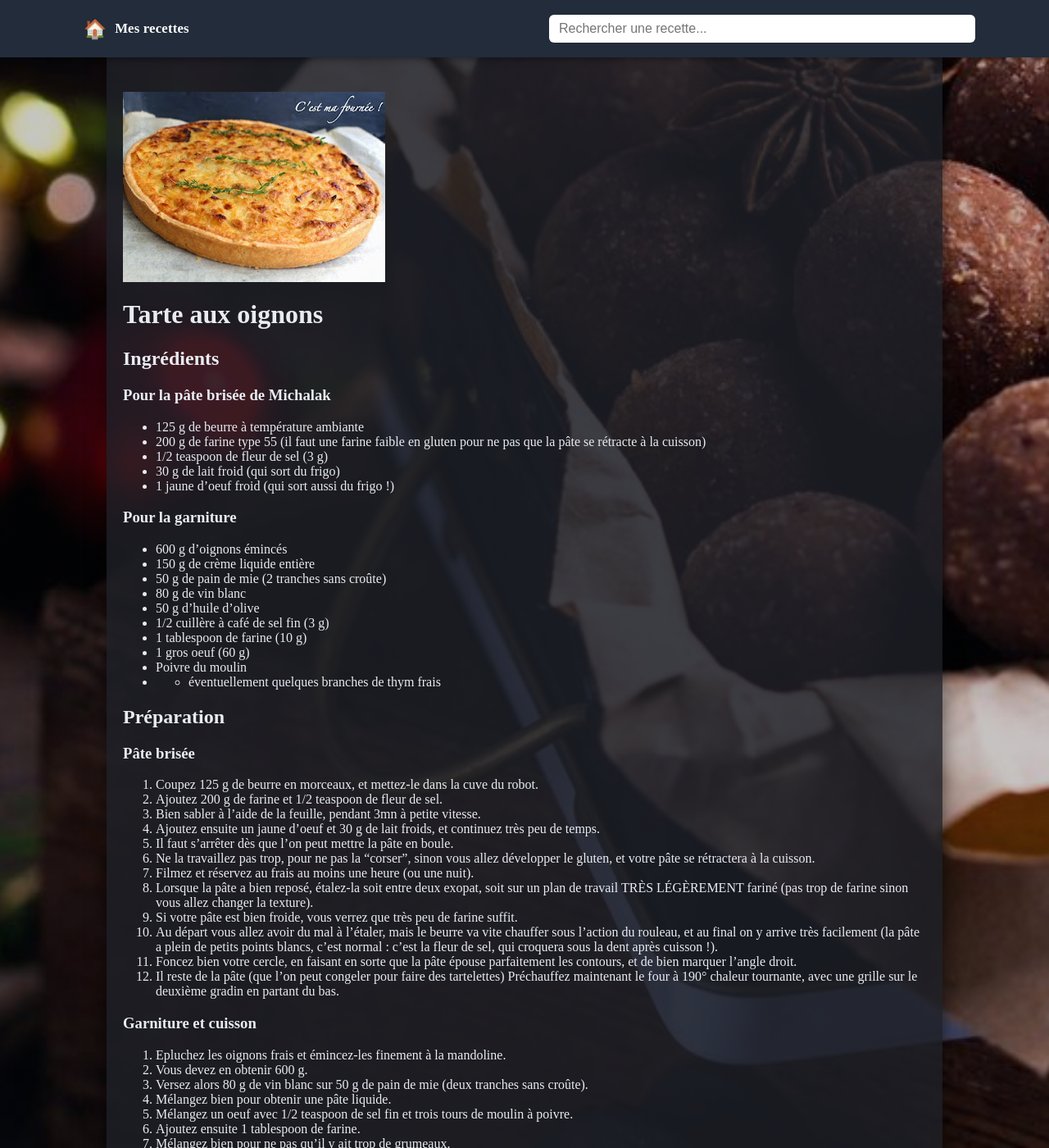
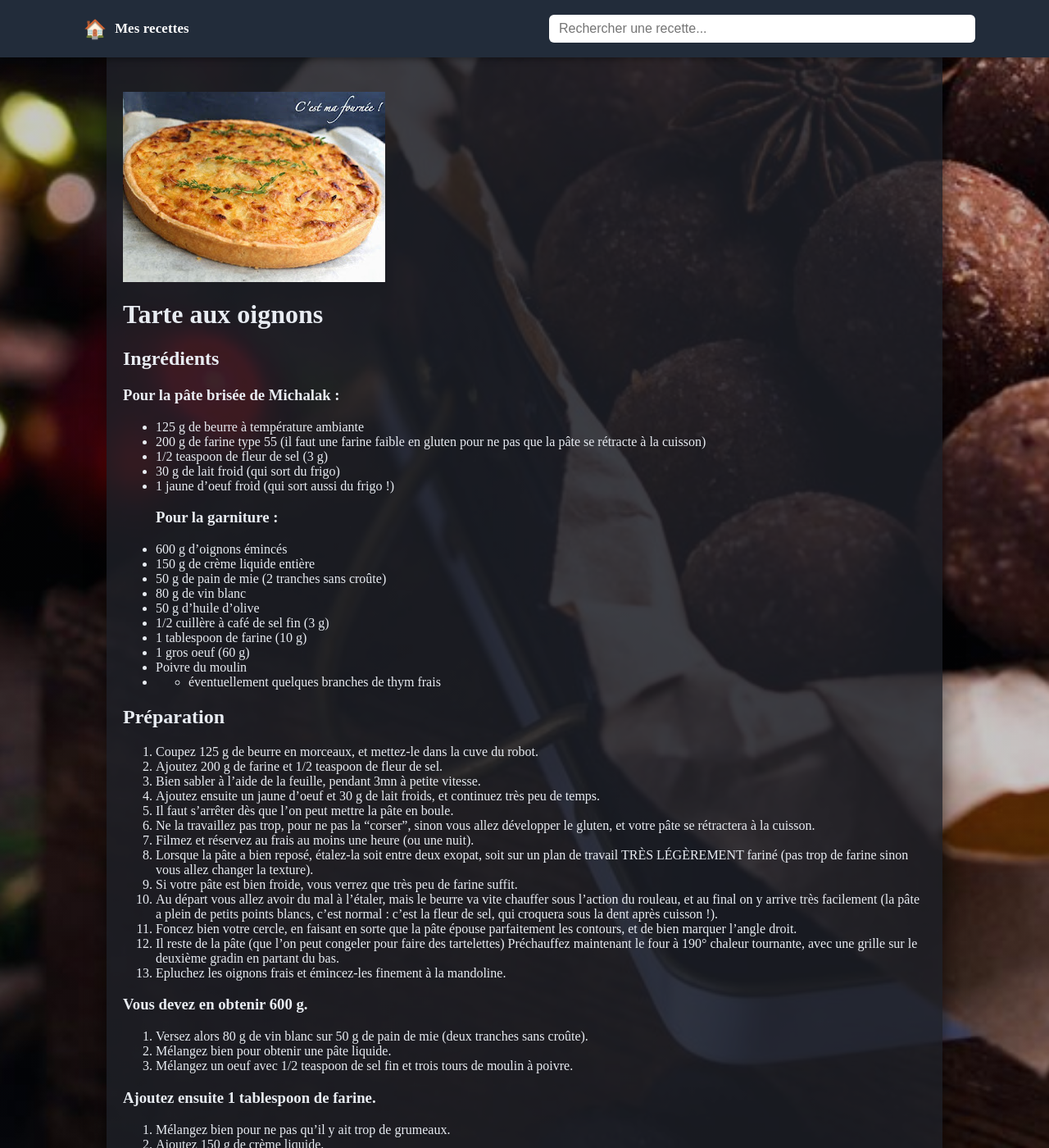
Before and after one commit to phlered/recettes, a Jekyll site: the page built from _recettes/tarte_aux_oignons.md, in a window 1280 px wide and 1400 px high. Shown: the whole window at 82% size. Built offline with Jekyll 4.4.1, drawn with Linux system fonts in a browser that asks for light colours.

Commit message:
Ajout recette Tarte aux oignons

```diff
--- a/_recettes/tarte_aux_oignons.md
+++ b/_recettes/tarte_aux_oignons.md
@@ -29,15 +29,14 @@
 
 ## Ingrédients
 
-### Pour la pâte brisée de Michalak
+### Pour la pâte brisée de Michalak :
 
 - 125 g de beurre à température ambiante
 - 200 g de farine type 55 (il faut une farine faible en gluten pour ne pas que la pâte se rétracte à la cuisson)
 - 1/2 teaspoon de fleur de sel (3 g)
 - 30 g de lait froid (qui sort du frigo)
 - 1 jaune d'oeuf froid (qui sort aussi du frigo !)
-
-### Pour la garniture
+### Pour la garniture :
 
 - 600 g d'oignons émincés
 - 150 g de crème liquide entière
@@ -52,8 +51,6 @@
 
 ## Préparation
 
-### Pâte brisée
-
 1. Coupez 125 g de beurre en morceaux, et mettez-le dans la cuve du robot.
 2. Ajoutez 200 g de farine et 1/2 teaspoon de fleur de sel.
 3. Bien sabler à l'aide de la feuille, pendant 3mn à petite vitesse.
@@ -66,17 +63,19 @@
 10. Au départ vous allez avoir du mal à l'étaler, mais le beurre va vite chauffer sous l'action du rouleau, et au final on y arrive très facilement (la pâte a plein de petits points blancs, c'est normal : c'est la fleur de sel, qui croquera sous la dent après cuisson !).
 11. Foncez bien votre cercle, en faisant en sorte que la pâte épouse parfaitement les contours, et de bien marquer l'angle droit.
 12. Il reste de la pâte (que l'on peut congeler pour faire des tartelettes) Préchauffez maintenant le four à 190° chaleur tournante, avec une grille sur le deuxième gradin en partant du bas.
+13. Epluchez les oignons frais et émincez-les finement à la mandoline.
 
-### Garniture et cuisson
+### Vous devez en obtenir 600 g.
 
-1. Epluchez les oignons frais et émincez-les finement à la mandoline.
-2. Vous devez en obtenir 600 g.
-3. Versez alors 80 g de vin blanc sur 50 g de pain de mie (deux tranches sans croûte).
-4. Mélangez bien pour obtenir une pâte liquide.
-5. Mélangez un oeuf avec 1/2 teaspoon de sel fin et trois tours de moulin à poivre.
-6. Ajoutez ensuite 1 tablespoon de farine.
-7. Mélangez bien pour ne pas qu'il y ait trop de grumeaux.
-8. Ajoutez 150 g de crème liquide.
+1. Versez alors 80 g de vin blanc sur 50 g de pain de mie (deux tranches sans croûte).
+2. Mélangez bien pour obtenir une pâte liquide.
+3. Mélangez un oeuf avec 1/2 teaspoon de sel fin et trois tours de moulin à poivre.
+
+### Ajoutez ensuite 1 tablespoon de farine.
+
+1. Mélangez bien pour ne pas qu'il y ait trop de grumeaux.
+2. Ajoutez 150 g de crème liquide.
+
 
 _Merci à Boris pour le partage_
 
```
